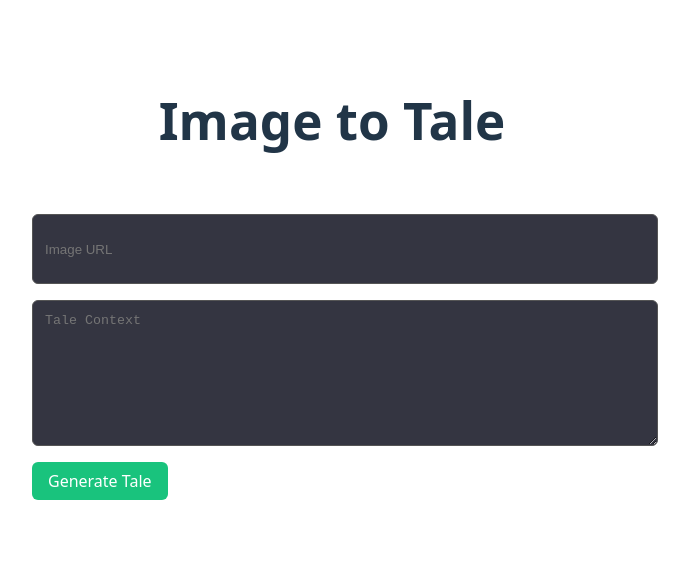
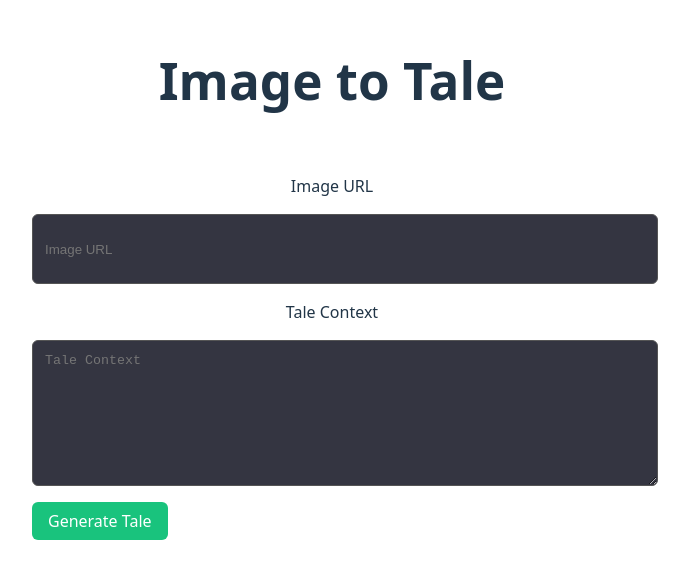
Before and after one commit to actions-devops-ucr-2025/mmm-img-to-tale, a React (Vite) app: page / in a window 1280 px wide. Shown: the part 137-716 px from the top of the page, without its empty margins (308-997 px from the left). Built offline with nearby package versions, Linux system fonts and the light colour scheme.

Commit message:
Enhance TaleGenerator component with labels and improve accessibility

```diff
--- a/src/presentation/components/TaleGenerator.tsx
+++ b/src/presentation/components/TaleGenerator.tsx
@@ -91,27 +91,44 @@ export default function TaleGenerator() {
 
   return (
     <div className={styles.container}>
+      {/* Image URL Input */}
+      <label htmlFor="image-url" className={styles.label}>Image URL</label>
       <input
+        id="image-url"
         type="text"
         placeholder="Image URL"
         value={imageUrl}
         onChange={handleUrlChange}
         className={styles.input}
       />
+
+      {/* Image Preview */}
       {preview && <img src={preview} alt="Preview" className={styles.preview} />}
+
+      {/* Tale Context Textarea */}
+      <label htmlFor="tale-context" className={styles.label}>Tale Context</label>
       <textarea
+        id="tale-context"
         placeholder="Tale Context"
         value={context}
         onChange={handleContextChange}
         className={styles.textarea}
       />
+
+      {/* Generate Button */}
       <button onClick={handleGenerate} className={styles.button}>
         {loading ? 'Generating...' : 'Generate Tale'}
       </button>
+
+      {/* Error Message */}
       {error && <p className={styles.error}>{error}</p>}
+
+      {/* Story Output */}
       {story && (
         <div className={styles.outputWrapper}>
+          <label htmlFor="generated-story" className={styles.label}>Generated Tale</label>
           <textarea
+            id="generated-story"
             readOnly
             value={story}
             className={styles.story}
--- a/src/vite-env.d.ts
+++ b/src/vite-env.d.ts
@@ -11,3 +11,8 @@ interface ImportMetaEnv {
 interface ImportMeta {
   readonly env: ImportMetaEnv;
 }
+
+declare module '*.module.css' {
+  const classes: { [key: string]: string };
+  export default classes;
+}
```
